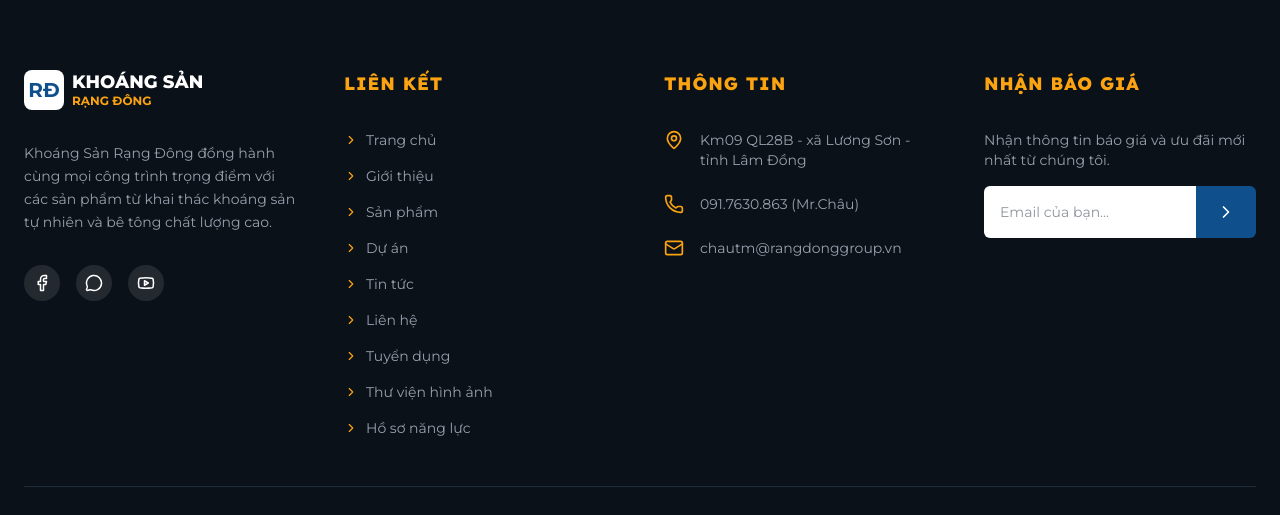
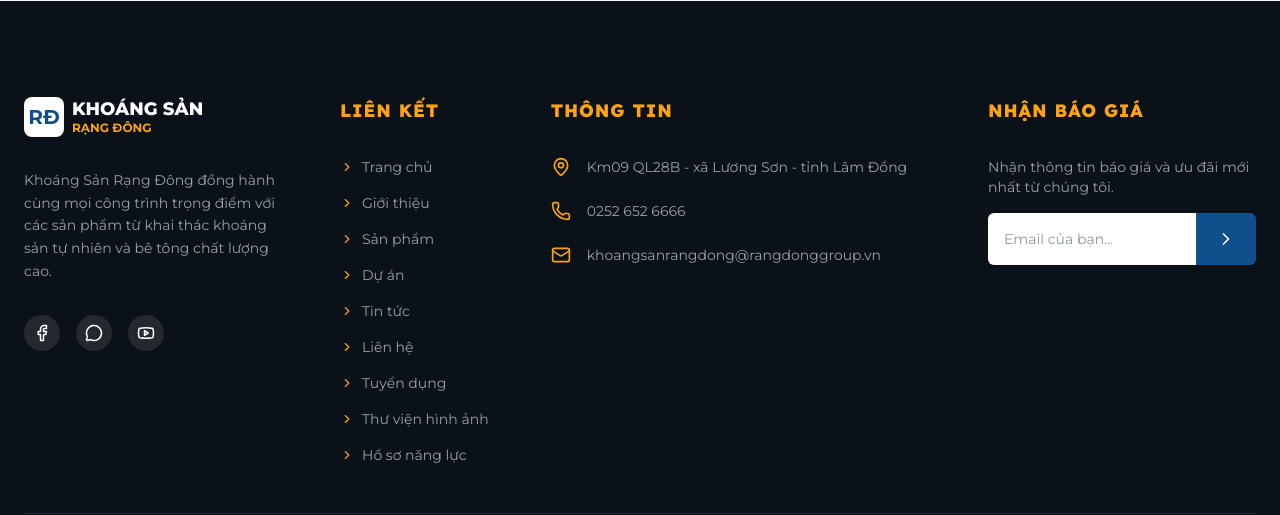
Before and after one commit to Hoaison3108/React-website-KSRD, a React (Vite) app: page / in a window 1280 px wide. Shown: the part 6699-7214 px from the top of the page. Built offline with nearby package versions, Linux system fonts and the light colour scheme; no server answers; the database is empty.

Commit message:
Cập nhật hiển thị email trong page recruitment

```diff
--- a/firebase-applet-config.json
+++ b/firebase-applet-config.json
@@ -3,7 +3,7 @@
   "appId": "1:162579371662:web:a6782bf73f3dcb053f1bdf",
   "apiKey": "AIzaSyCQPetMqtP8FEcsLUimEWujlYzqyfh3hcU",
   "authDomain": "gen-lang-client-0065041869.firebaseapp.com",
-  "firestoreDatabaseId": "ai-studio-f79ea038-f976-4397-86aa-fc4180270772",
+  "firestoreDatabaseId": "website-ksrd-db",
   "storageBucket": "gen-lang-client-0065041869.firebasestorage.app",
   "messagingSenderId": "162579371662",
   "measurementId": ""
--- a/src/components/Contact.tsx
+++ b/src/components/Contact.tsx
@@ -21,8 +21,8 @@ export default function Contact() {
 
   const contactInfo = settings?.contactInfo || {
     address: 'Km09 QL28B - xã Lương Sơn - tỉnh Lâm Đồng',
-    phone: '091.7630.863',
-    email: 'chautm@rangdonggroup.vn'
+    phone: '0252 652 6666',
+    email: 'khoangsanrangdong@rangdonggroup.vn'
   };
 
   const handleSubmit = async (e: React.FormEvent) => {
--- a/src/components/Footer.tsx
+++ b/src/components/Footer.tsx
@@ -27,8 +27,8 @@ export default function Footer() {
 
   const contactInfo = settings?.contactInfo || {
     address: 'Km09 QL28B - xã Lương Sơn - tỉnh Lâm Đồng',
-    phone: '091.7630.863 (Mr.Châu)',
-    email: 'chautm@rangdonggroup.vn'
+    phone: '0252 652 6666',
+    email: 'khoangsanrangdong@rangdonggroup.vn'
   };
 
   const handleSubscribe = async (e: React.FormEvent) => {
@@ -75,9 +75,9 @@ export default function Footer() {
         onClose={() => setToast(prev => ({ ...prev, show: false }))}
       />
       <div className="container-custom">
-        <div className="grid md:grid-cols-2 lg:grid-cols-4 gap-12 mb-12">
+        <div className="grid md:grid-cols-2 lg:grid-cols-12 gap-12 lg:gap-8 mb-12">
           {/* Col 1: Logo & Desc */}
-          <div>
+          <div className="lg:col-span-3 lg:pr-8">
             <div className="flex items-center gap-2 mb-8">
               <div className="w-10 h-10 bg-white rounded-lg flex items-center justify-center text-primary font-bold text-xl">
                 RĐ
@@ -104,7 +104,7 @@ export default function Footer() {
           </div>
 
           {/* Col 2: Quick Links */}
-          <div>
+          <div className="lg:col-span-2">
             <h4 className="text-lg font-extrabold text-secondary uppercase tracking-wider mb-8">LIÊN KẾT</h4>
             <ul className="space-y-4">
               {links.map((item, index) => (
@@ -133,7 +133,7 @@ export default function Footer() {
           </div>
 
           {/* Col 3: Contact */}
-          <div>
+          <div className="lg:col-span-4">
             <h4 className="text-lg font-extrabold text-secondary uppercase tracking-wider mb-8">THÔNG TIN</h4>
             <ul className="space-y-6">
               <li className="flex gap-4 text-gray-400 text-sm">
@@ -146,13 +146,13 @@ export default function Footer() {
               </li>
               <li className="flex gap-4 text-gray-400 text-sm">
                 <Mail size={20} className="text-secondary shrink-0" />
-                <span>{contactInfo.email}</span>
+                <span className="break-all">{contactInfo.email}</span>
               </li>
             </ul>
           </div>
 
           {/* Col 4: Newsletter */}
-          <div>
+          <div className="lg:col-span-3 lg:pl-4">
             <h4 className="text-lg font-extrabold text-secondary uppercase tracking-wider mb-8">NHẬN BÁO GIÁ</h4>
             <p className="text-gray-400 text-sm mb-4">
               Nhận thông tin báo giá và ưu đãi mới nhất từ chúng tôi.
--- a/src/pages/Contact.tsx
+++ b/src/pages/Contact.tsx
@@ -22,8 +22,8 @@ export default function ContactPage() {
 
   const contactInfo = settings?.contactInfo || {
     address: 'Km09 QL28B - xã Lương Sơn - tỉnh Lâm Đồng',
-    phone: '091.7630.863',
-    email: 'chautm@rangdonggroup.vn',
+    phone: '0252 652 6666',
+    email: 'khoangsanrangdong@rangdonggroup.vn',
     workingHours: '7:00 - 17:00'
   };
 
--- a/src/pages/Recruitment.tsx
+++ b/src/pages/Recruitment.tsx
@@ -174,7 +174,9 @@ export default function RecruitmentPage() {
                   </div>
                   <div className="min-w-0 flex-1">
                     <p className="text-xs text-gray-500 uppercase font-bold">Email nhận CV</p>
-                    <a href="mailto:khoangsanrangdong@rangdonggroup.vn" className="font-semibold text-gray-800 dark:text-white hover:text-primary text-sm lg:text-base lg:whitespace-nowrap transition-colors">khoangsanrangdong@rangdonggroup.vn</a>
+                    <a href="mailto:khoangsanrangdong@rangdonggroup.vn" className="font-semibold text-gray-800 dark:text-white hover:text-primary text-[14px] sm:text-sm lg:text-[15px] xl:text-base tracking-tight transition-colors block break-all">
+                      khoangsanrangdong@rangdonggroup.vn
+                    </a>
                   </div>
                 </div>
 
--- a/src/pages/RecruitmentDetail.tsx
+++ b/src/pages/RecruitmentDetail.tsx
@@ -222,7 +222,9 @@ export default function RecruitmentDetail() {
                     </div>
                     <div className="flex items-center gap-3 text-gray-700 dark:text-gray-300 min-w-0">
                       <Mail size={20} className="text-secondary shrink-0" />
-                      <a href={`mailto:${job.contactEmail}`} className="hover:text-primary font-medium text-sm lg:text-base lg:whitespace-nowrap transition-colors truncate">{job.contactEmail}</a>
+                      <a href={`mailto:${job.contactEmail}`} className="hover:text-primary font-medium text-[14px] sm:text-sm lg:text-[15px] xl:text-base tracking-tight transition-colors block break-all">
+                        {job.contactEmail}
+                      </a>
                     </div>
                     <div className="flex items-center gap-3 text-gray-700 dark:text-gray-300">
                       <Phone size={20} className="text-secondary" />
--- a/src/pages/admin/Settings.tsx
+++ b/src/pages/admin/Settings.tsx
@@ -2,7 +2,8 @@ import React, { useState, useEffect } from 'react';
 import { doc, getDoc, setDoc } from 'firebase/firestore';
 import { db } from '../../firebase';
 import { uploadImage } from '../../utils/uploadImage';
-import { Save, Image as ImageIcon, Plus, Trash2, Layout, Info, Phone, RotateCcw } from 'lucide-react';
+import { resetAllData } from '../../utils/seedData';
+import { Save, Image as ImageIcon, Plus, Trash2, Layout, Info, Phone, RotateCcw, Database } from 'lucide-react';
 
 const DEFAULT_SETTINGS: SiteSettings = {
   hero: {
@@ -16,10 +17,10 @@ const DEFAULT_SETTINGS: SiteSettings = {
     { title: 'Gạch & Ngói', description: 'Đa dạng mẫu mã, độ bền vượt trội.', icon: 'Layout' }
   ],
   contactInfo: {
-    address: 'Số 123, Đường ABC, Quận XYZ, TP. Hồ Chí Minh',
-    phone: '0123 456 789',
-    email: 'info@hoaison.vn',
-    workingHours: 'Thứ 2 - Thứ 7: 07:30 - 17:30'
+    address: 'Km09 QL28B - xã Lương Sơn - tỉnh Lâm Đồng',
+    phone: '0252 652 6666',
+    email: 'khoangsanrangdong@rangdonggroup.vn',
+    workingHours: '7:00 - 17:00'
   }
 };
 
@@ -112,6 +113,23 @@ const Settings = () => {
     }
   };
 
+  const handleResetData = async () => {
+    if (!window.confirm('CẢNH BÁO: Hành động này sẽ XÓA TOÀN BỘ dữ liệu hiện tại và tạo lại dữ liệu mẫu ban đầu (Sản phẩm, Dự án, Tin tức, Cài đặt). Bạn có chắc chắn muốn tiếp tục?')) {
+      return;
+    }
+    setSaving(true);
+    try {
+      await resetAllData();
+      await fetchSettings();
+      alert('Đã khôi phục toàn bộ dữ liệu mẫu thành công!');
+    } catch (error) {
+      console.error("Error resetting data:", error);
+      alert('Có lỗi xảy ra khi khôi phục dữ liệu.');
+    } finally {
+      setSaving(false);
+    }
+  };
+
   const handleServiceChange = (index: number, field: string, value: string) => {
     const updatedServices = [...settings.services];
     updatedServices[index] = { ...updatedServices[index], [field]: value };
@@ -147,6 +165,14 @@ const Settings = () => {
           <p className="text-gray-500 dark:text-gray-400 mt-1">Tùy chỉnh nội dung trang chủ và thông tin liên hệ</p>
         </div>
         <div className="flex gap-3">
+          <button
+            onClick={handleResetData}
+            disabled={saving}
+            className="flex items-center px-4 py-3 bg-red-100 text-red-700 rounded-xl hover:bg-red-200 transition-all font-bold disabled:opacity-50 border border-red-200"
+          >
+            <Database size={20} className="mr-2" />
+            Tạo dữ liệu mẫu
+          </button>
           <button
             onClick={handleRestoreDefaults}
             disabled={saving}
--- a/src/utils/seedData.ts
+++ b/src/utils/seedData.ts
@@ -27,11 +27,11 @@ export const DEFAULT_SETTINGS = {
       icon: 'Phone'
     }
   ],
-  contact: {
-    address: 'Số 123, Đường ABC, Phường XYZ, Quận 1, TP. Hồ Chí Minh',
-    phone: '0909 123 456',
-    email: 'info@rangdongminerals.com.vn',
-    workingHours: 'Thứ 2 - Thứ 7: 07:30 - 17:00'
+  contactInfo: {
+    address: 'Km09 QL28B - xã Lương Sơn - tỉnh Lâm Đồng',
+    phone: '0252 652 6666',
+    email: 'khoangsanrangdong@rangdonggroup.vn',
+    workingHours: '7:00 - 17:00'
   }
 };
 
```
